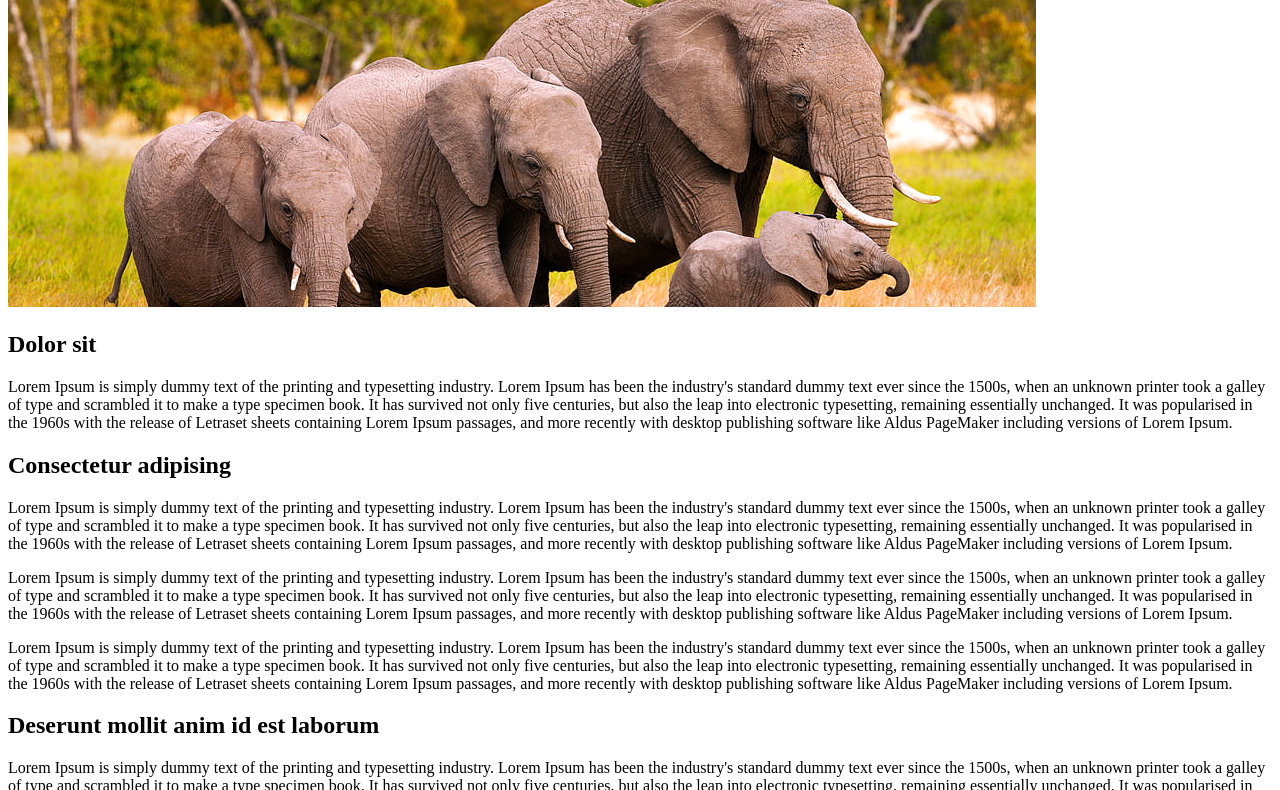
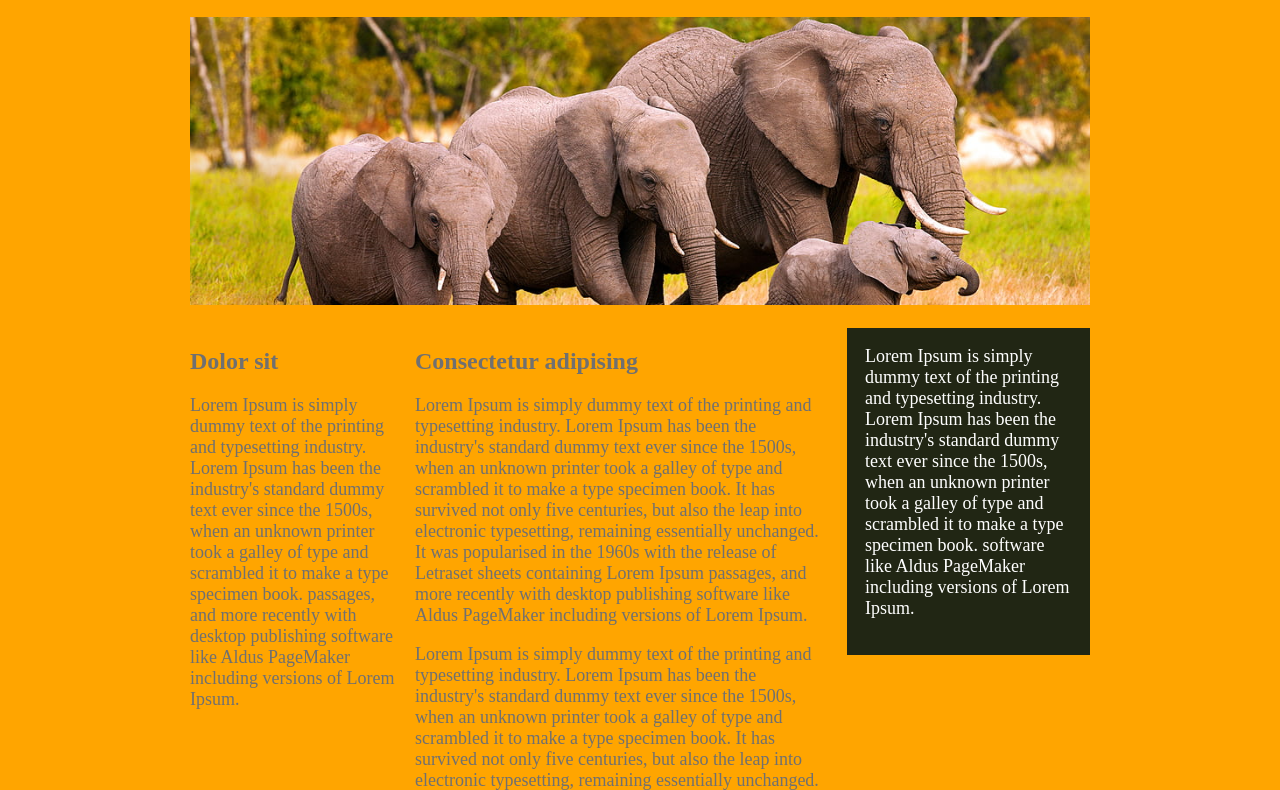
Before and after one commit to Muhammadshahba12/responsiveWebsite, a plain HTML site: page responsive.html in a window 1280 px wide. Shown: the part 102-892 px from the top of the page. Drawn offline with Linux system fonts and the light colour scheme.

Commit message:
responsive completed

```diff
--- a/responsive.html
+++ b/responsive.html
@@ -4,28 +4,125 @@
     <meta charset="UTF-8">
     <meta name="viewport" content="width=device-width, initial-scale=1.0">
     <title>starting to think responsively</title>
+<style>
+body{
+    font-size: 1.125rem;
+    color: #707070;
+    margin: 0;
+
+    background: pink;
+}
+
+/* from a minimum width of 650px and bigger */
+@media (min-width: 500px) and (orientation: landscape){
+    body{
+        background: orange;
+    }
+}
+
+/* from a minimum width of 650px and bigger
+@media (min-width: 650px){
+    body{
+        background: orange;
+    }
+} */
+
+/* from a minimum width of 400px upto a width of 649px
+@media (min-width: 400px) and (max-width: 649px){
+    body{
+        background: purple;
+    }
+} */
+
+/* Typography */
+
+h1{
+    font-size: 3rem;
+    color: #212614;
+    text-align: center;
+}
+
+h1 span{
+    color: #b7832f;
+}
+
+h2{
+    font-size: 1.5rem;
+}
+
+
+p{
+    margin-top: 0;
+}
+
+/* layout     */
+img{
+    width: 100%;
+}
+.container{
+    width: 95%;
+    max-width: 900px;
+    margin: 0 auto;
+}
+.columns{
+    display: flex;
+    margin:  1em 0;
+
+    justify-content: space-between;
+
+    align-items: flex-start;
+}
+
+.col-1{
+    width: 23%;
+}
+
+.col-2{
+    width: 46%;
+}
+
+.col-3{
+    width: 69%;
+}
+
+.col-bg{
+    background: #212614;
+    padding: 1em;
+
+    color: #fff;
+}
+
+@media (max-width: 600px){
+    .columns{
+        flex-direction: column;
+    }
+
+    .col-1,
+    .col-2,
+    .col-3{
+        width: 100%;
+    }
+}
+
+</style>
 </head>
 <body>
     <div class="container">
-         <h1>Let's start getting a little more fancy!</h1>
+         <h1>Let's start <span>getting a little</span> more fancy!</h1>
          <img src="images/ele1.png" alt="">
 
          <div class="columns">
-               <div class="col">
+               <div class="col col-1">
                      <h2>Dolor sit</h2>
                      <p>Lorem Ipsum is simply dummy text of the printing
                          and typesetting industry. Lorem Ipsum has been
                          the industry's standard dummy text ever since
                          the 1500s, when an unknown printer took a galley
                          of type and scrambled it to make a type specimen book.
-                         It has survived not only five centuries, but also the
-                         leap into electronic typesetting, remaining essentially
-                         unchanged. It was popularised in the 1960s with the
-                         release of Letraset sheets containing Lorem Ipsum
                          passages, and more recently with desktop publishing
                          software like Aldus PageMaker including versions of Lorem Ipsum.</p>
                </div>
-               <div class="col">
+               <div class="col col-2">
                      <h2>Consectetur adipising</h2>
                      <p>Lorem Ipsum is simply dummy text of the printing
                         and typesetting industry. Lorem Ipsum has been
@@ -51,23 +148,18 @@
                             passages, and more recently with desktop publishing
                             software like Aldus PageMaker including versions of Lorem Ipsum.</p>
                </div>
-               <div class="col">
+               <div class="col col-1 col-bg">
                      <p>Lorem Ipsum is simply dummy text of the printing
                          and typesetting industry. Lorem Ipsum has been
                          the industry's standard dummy text ever since
                          the 1500s, when an unknown printer took a galley
                          of type and scrambled it to make a type specimen book.
-                         It has survived not only five centuries, but also the
-                         leap into electronic typesetting, remaining essentially
-                         unchanged. It was popularised in the 1960s with the
-                         release of Letraset sheets containing Lorem Ipsum
-                         passages, and more recently with desktop publishing
                          software like Aldus PageMaker including versions of Lorem Ipsum.</p>
                </div>
          </div>
 
          <div class="columns">
-               <div class="col">
+               <div class="col col-3">
                      <h2>Deserunt mollit anim id est laborum </h2>
                      <p>Lorem Ipsum is simply dummy text of the printing
                         and typesetting industry. Lorem Ipsum has been
@@ -81,7 +173,7 @@
                         passages, and more recently with desktop publishing
                         software like Aldus PageMaker including versions of Lorem Ipsum.</p>
                </div>
-               <div class="col">
+               <div class="col col-1 col-bg">
                 <p>Lorem Ipsum is simply dummy text of the printing
                     and typesetting industry. Lorem Ipsum has been
                     the industry's standard dummy text ever since
```
